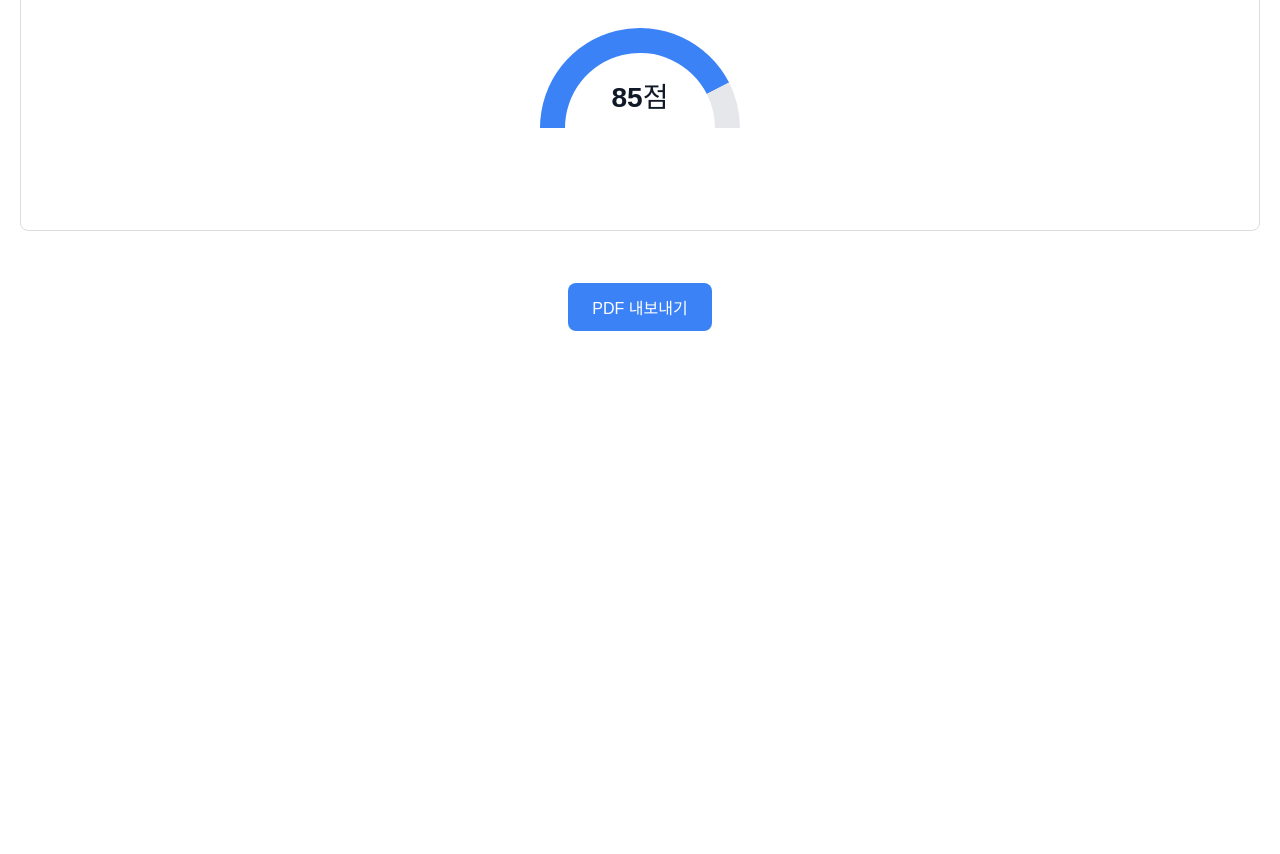
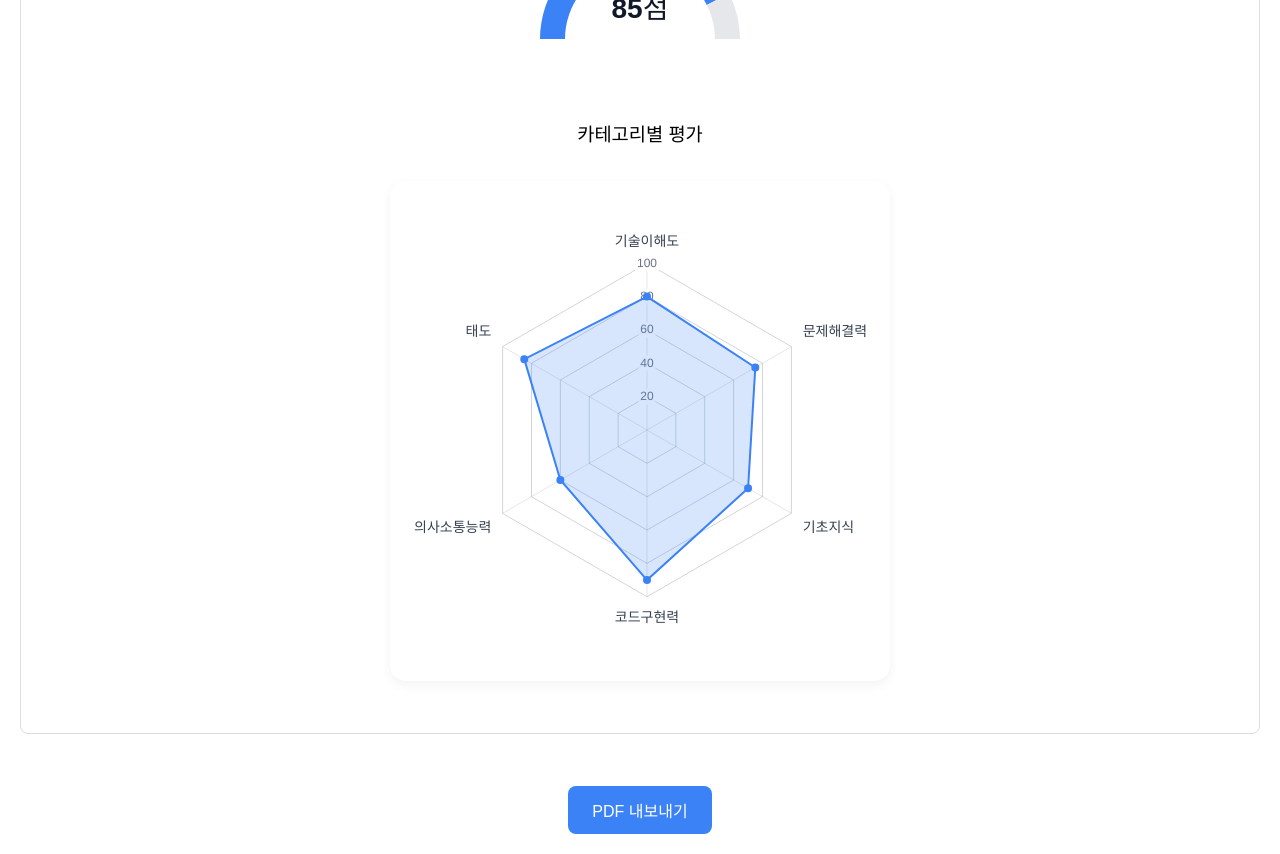
Before and after one commit to knupp7/react-ai-interview, a React (Vite) app in the folder vite-project/: page /interview/result in a window 1280 px wide. Shown: the part 360-1214 px from the top of the page. Before the commit the page ends 800 px from the top, so only its background shows below. Built offline with nearby package versions, Linux system fonts and the light colour scheme.

Commit message:
[feat] RadarChart 컴포넌트 구현

```diff
--- a/vite-project/src/pages/InterviewResult.jsx
+++ b/vite-project/src/pages/InterviewResult.jsx
@@ -1,12 +1,22 @@
 import { useLocation } from "react-router-dom";
 import ExportPDFButton from "./interview-result-comps/ExportPDFButton";
 import GaugeChart from "./interview-result-comps/GaugeChart";
+import RadarChart from "./interview-result-comps/RadarChart";
 
 export default function InterviewResult() {
   const location = useLocation();
   const formData = location.state;
 
   const score = 85;
+  const radarScores = {
+    기술이해도: 80,
+    문제해결력: 75,
+    기초지식: 70,
+    코드구현력: 90,
+    의사소통능력: 60,
+    태도: 85,
+};
+
 
   return (
     <div style={{ padding: "20px" }}>
@@ -31,6 +41,11 @@ export default function InterviewResult() {
             <h3>최종 점수 시각화</h3>
             <GaugeChart score={score} />
         </div>
+
+        <div style={{ marginTop: "2rem", marginBottom: "2rem" }}>
+            <h3>카테고리별 평가</h3>
+            <RadarChart data={radarScores} />
+        </div>
       </div>
 
       {/* PDF 내보내기 버튼 */}
--- /dev/null
+++ b/vite-project/src/pages/interview-result-comps/RadarChart.jsx
@@ -0,0 +1,76 @@
+import React from 'react';
+import { Radar } from 'react-chartjs-2';
+import {
+    Chart as ChartJS,
+    RadialLinearScale,
+    PointElement,
+    LineElement,
+    Filler,
+    Tooltip,
+    Legend
+} from 'chart.js';
+import styles from '../../styles/RadarChart.module.css';
+
+ChartJS.register(
+    RadialLinearScale,
+    PointElement,
+    LineElement,
+    Filler,
+    Tooltip,
+    Legend
+);
+
+const RadarChart = ({ data }) => {
+    const labels = Object.keys(data);
+    const scores = Object.values(data);
+
+    const chartData = {
+        labels: labels,
+        datasets: [
+            {
+                label: '면접 점수',
+                data: scores,
+                backgroundColor: 'rgba(59, 130, 246, 0.2)',
+                borderColor: '#3b82f6',
+                borderWidth: 2,
+                pointBackgroundColor: '#3b82f6',
+            },
+        ],
+    };
+
+    const options = {
+        responsive: true,
+        scales: {
+            r: {
+                suggestedMin: 0,
+                suggestedMax: 100,
+                ticks: {
+                    stepSize: 20,
+                    color: '#6b7280', // 점수라벨 색상
+                },
+                pointLabels: {
+                    font: {
+                        size: 14,
+                    },
+                    color: '#374151', // 라벨 텍스트 색상
+                },
+                grid: {
+                    color: '#d1d5db', // 그리드 선 색상
+                },
+            },
+        },
+        plugins: {
+            legend: {
+                display: false,
+            },
+        },
+    };
+
+    return (
+        <div className={styles.chartContainer}>
+            <Radar data={chartData} options={options} />
+        </div>
+    );
+};
+
+export default RadarChart;
--- /dev/null
+++ b/vite-project/src/styles/RadarChart.module.css
@@ -0,0 +1,9 @@
+.chartContainer {
+    width: 100%;
+    max-width: 500px;
+    margin: 2rem auto;
+    padding: 1rem;
+    background-color: #ffffff;
+    border-radius: 1rem;
+    box-shadow: 0 4px 12px rgba(0, 0, 0, 0.05);
+}
```
